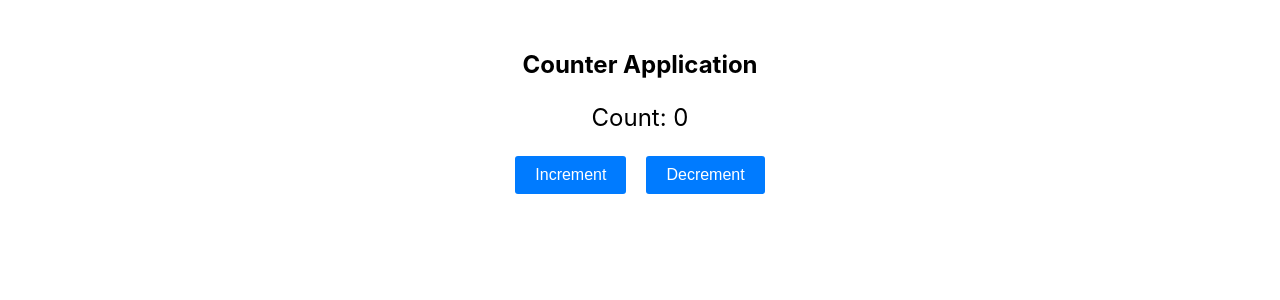
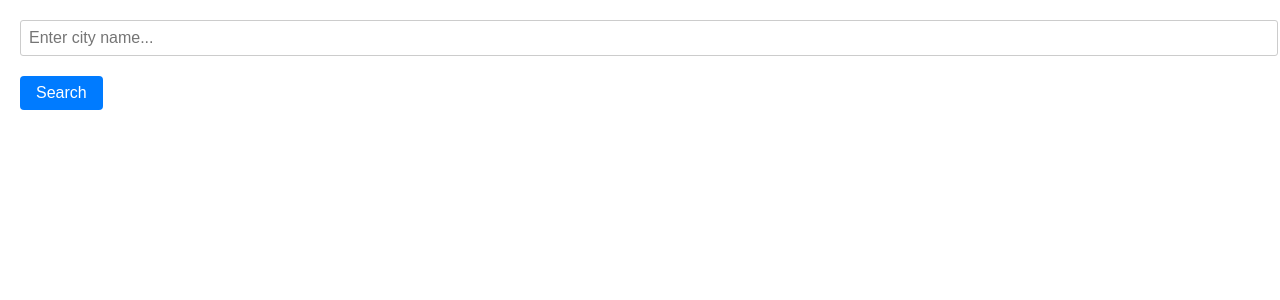
Before and after one commit to johnrichardjori/flag, a React (Create React App) app: page / in a window 1280 px wide. Shown: the top 300 px of the page. Built offline with nearby package versions, Linux system fonts and the light colour scheme.

Commit message:
Changes saved

```diff
--- /dev/null
+++ b/src/Weather/Weatherapp.css
@@ -0,0 +1,42 @@
+/* WeatherApp.css */
+
+.weather-app {
+  padding: 20px;
+}
+
+input[type="text"] {
+  margin-right: 10px;
+  padding: 8px;
+  font-size: 16px;
+}
+
+button {
+  padding: 8px 16px;
+  font-size: 16px;
+  background-color: #007bff;
+  color: #fff;
+  border: none;
+  border-radius: 4px;
+  cursor: pointer;
+}
+
+.weather-cards {
+  display: flex;
+  flex-wrap: wrap;
+  justify-content: space-between;
+  margin-top: 20px;
+}
+
+.weather-card {
+  width: 45%;
+  background-color: #f5f5f5;
+  padding: 20px;
+  margin-bottom: 20px;
+  border-radius: 8px;
+  box-shadow: 0 2px 4px rgba(0, 0, 0, 0.1);
+}
+
+.error {
+  color: red;
+  font-weight: bold;
+}
--- /dev/null
+++ b/src/Weather/Weatherapp.js
@@ -0,0 +1,63 @@
+// WeatherApp.jsx
+
+import React, { useState } from "react";
+import "./Weatherapp.css";
+
+const Weatherapp = () => {
+  const [city, setCity] = useState("");
+  const [weatherData, setWeatherData] = useState(null);
+  const [loading, setLoading] = useState(false);
+  const [error, setError] = useState("");
+
+  const API_KEY = "e67ef490a9dc45169e4174953240305";
+
+  const handleSearch = async () => {
+    try {
+      setLoading(true);
+      const response = await fetch(
+        `https://api.weatherapi.com/v1/current.json?key=${API_KEY}&q=${city}`
+      );
+      if (!response.ok) {
+        throw new Error("Failed to fetch weather data");
+      }
+      const data = await response.json();
+      setWeatherData(data);
+      setLoading(false);
+    } catch (error) {
+      setError("Failed to fetch weather data");
+      setLoading(false);
+    }
+  };
+
+  return (
+    <div className="weather-app">
+      <input
+        type="text"
+        placeholder="Enter city name..."
+        value={city}
+        onChange={(e) => setCity(e.target.value)}
+      />
+      <button onClick={handleSearch}>Search</button>
+      {loading && <p>Loading data...</p>}
+      {error && <p className="error">{error}</p>}
+      {weatherData && (
+        <div className="weather-cards">
+          <div className="weather-card">
+            <p>Temperature: {weatherData.current.temp_c}°C</p>
+          </div>
+          <div className="weather-card">
+            <p>Humidity: {weatherData.current.humidity}%</p>
+          </div>
+          <div className="weather-card">
+            <p>Condition: {weatherData.current.condition.text}</p>
+          </div>
+          <div className="weather-card">
+            <p>Wind Speed: {weatherData.current.wind_kph} km/h</p>
+          </div>
+        </div>
+      )}
+    </div>
+  );
+};
+
+export default Weatherapp;
--- a/src/index.js
+++ b/src/index.js
@@ -12,11 +12,12 @@ import Calculator from "./Calculator/Calculator";
 import XLogin from "./Xlogin/Xlogin";
 import Countrysearch from "./Xcountry/Countrysearch";
 import Counterclass from "./Counterclass/Counterclass";
+import Weatherapp from "./Weather/Weatherapp";
 
 const root = ReactDOM.createRoot(document.getElementById("root"));
 root.render(
   <React.StrictMode>
-    <Counterclass />
+    <Weatherapp />
   </React.StrictMode>
 );
 
```
